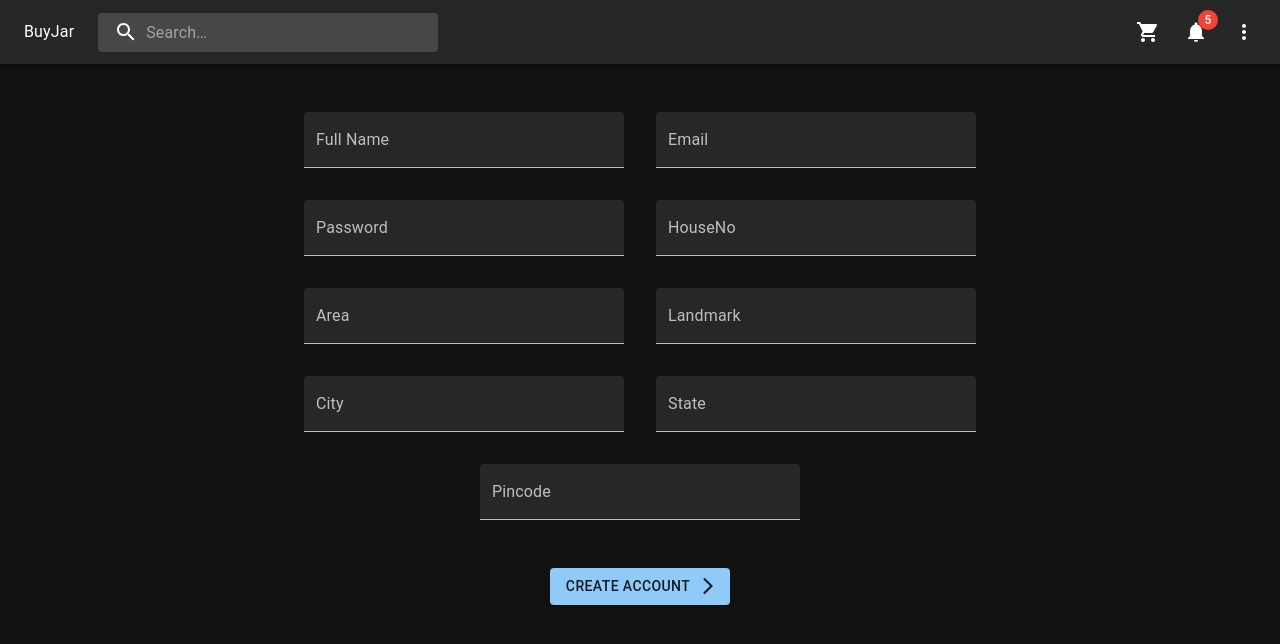
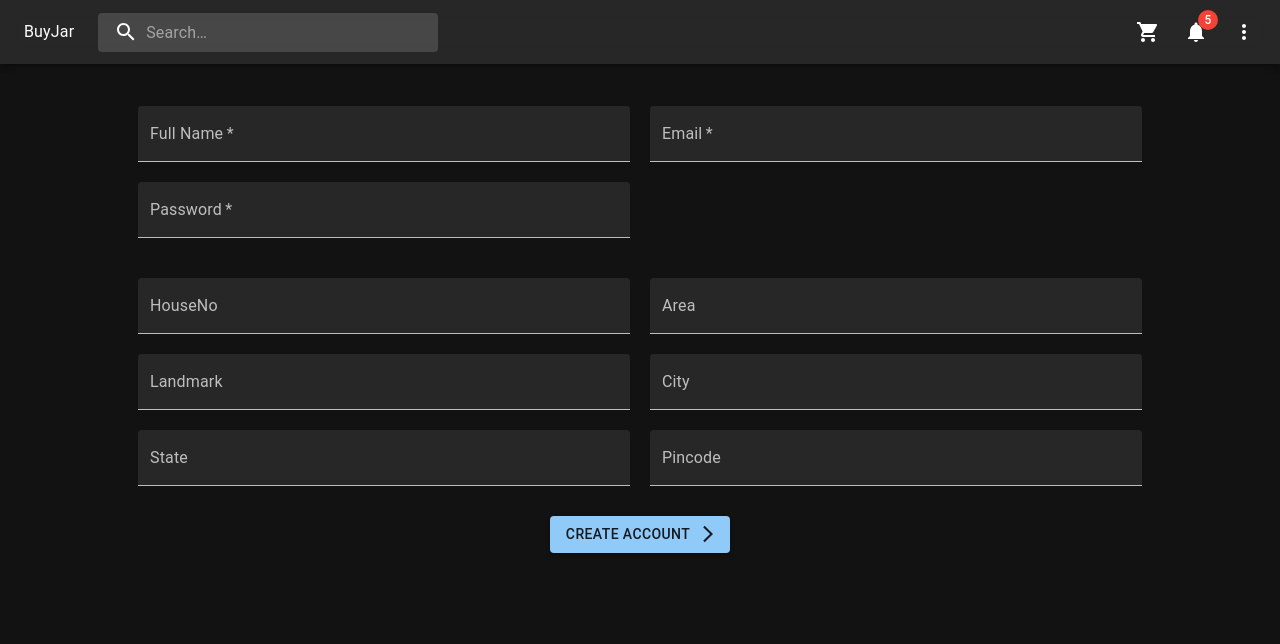
Before and after one commit to am4n-git/Jar-store, a React (Create React App) app: page /signup in a window 1280 px wide. Shown: the top 644 px of the page. Built offline with nearby package versions, Linux system fonts and the light colour scheme; no server answers.

Commit message:
validation for signup fields

```diff
--- a/src/App.css
+++ b/src/App.css
@@ -99,31 +99,32 @@ a{
 .product-detail-img{
   border-radius: 20px;
 }
-.login-container{
-  text-align: center;
+
+.login-container {
+  display: flex;
+  flex-direction: column;
+  align-items: center;
+  width: 100%;
   padding-top: 2rem;
-  margin: auto;
-  width: 80%;
 }
-.login-fields-container{
+
+.login-fields-container {
   display: flex;
   flex-wrap: wrap;
-  justify-content: center;
-  align-items: center;
+  width: 80%;
+  margin-bottom: 20px;
 }
-.login-fields{
-  width: 20rem;
-  transition: 0.5s ease-in-out;
-  margin:1rem !important;
+
+.login-fields {
+  width: 100%;
+  margin: 10px !important;
 }
-.login-buttons{
-  margin:2rem 0 2rem 0;
+
+.login-buttons {
+  margin-bottom: 1.5rem;
 }
-.signup-button{
-  margin-top: 2rem;
-}
-@media screen and (max-width: 768px) {
-  .login-fields{
-    width:15rem;
+@media (min-width: 600px) {
+  .login-fields {
+    width: calc(50% - 20px);
   }
 }
--- a/src/Components/SignUp.js
+++ b/src/Components/SignUp.js
@@ -8,6 +8,11 @@ function SignUp() {
   const [email, setEmail] = useState("");
   const [password, setPassword] = useState("");
   const [fullName, setFullName] = useState("");
+  const [error, setError] = useState({
+    fullName: false,
+    email: false,
+    password: false,
+  });
   const [address, setAddress] = useState([
     {
       houseNo: "",
@@ -63,7 +68,10 @@ function SignUp() {
           className="login-fields"
           value={fullName}
           type="text"
+          required={true}
           onChange={(event) => setFullName(event.target.value)}
+          error={error.fullName}
+          helperText={error.fullName && "Required"}
         />
         <Mui.TextField
           id="email"
@@ -72,7 +80,10 @@ function SignUp() {
           variant="filled"
           className="login-fields"
           value={email}
+          required={true}
           onChange={(event) => setEmail(event.target.value)}
+          error={error.email}
+          helperText={error.email && "Required"}
         />
         <Mui.TextField
           id="password"
@@ -80,11 +91,15 @@ function SignUp() {
           label="Password"
           variant="filled"
           type="password"
+          required={true}
           value={password}
           onChange={(event) => setPassword(event.target.value)}
-        >
-          <Mui.IconButton></Mui.IconButton>
-        </Mui.TextField>
+          error={error.password}
+          helperText={error.password && "Required"}
+        />
+      </div>
+
+      <div className="login-fields-container">
         <Mui.TextField
           id="house"
           label="HouseNo"
```
